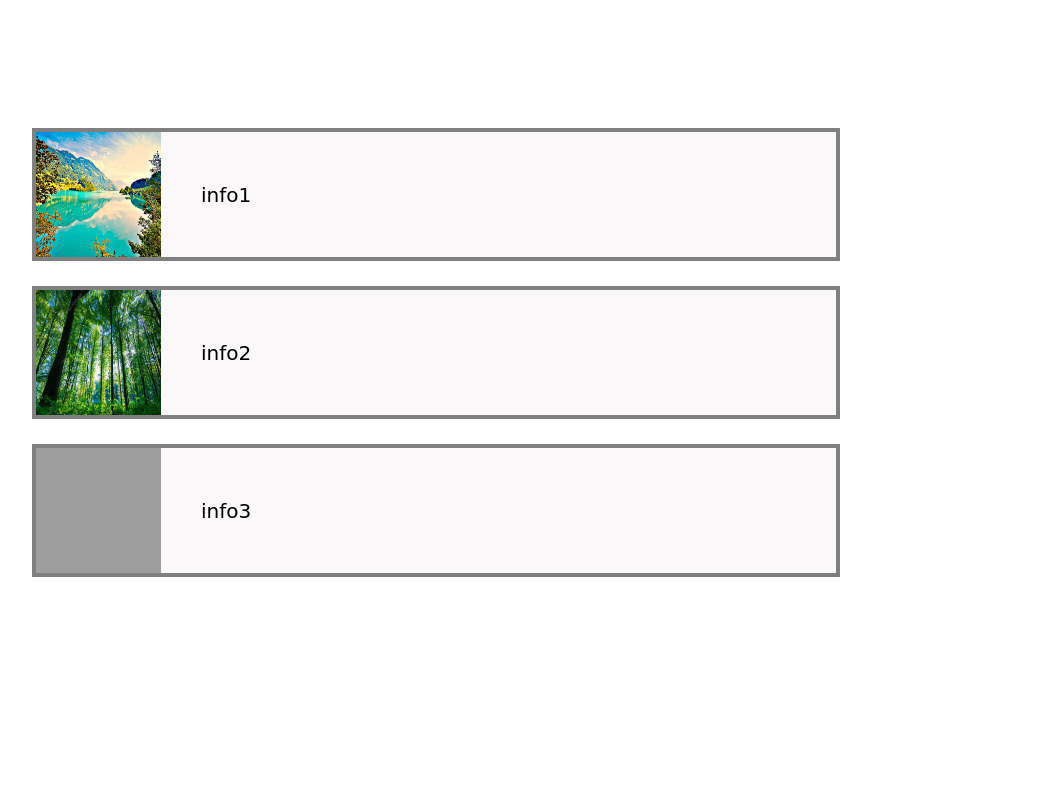
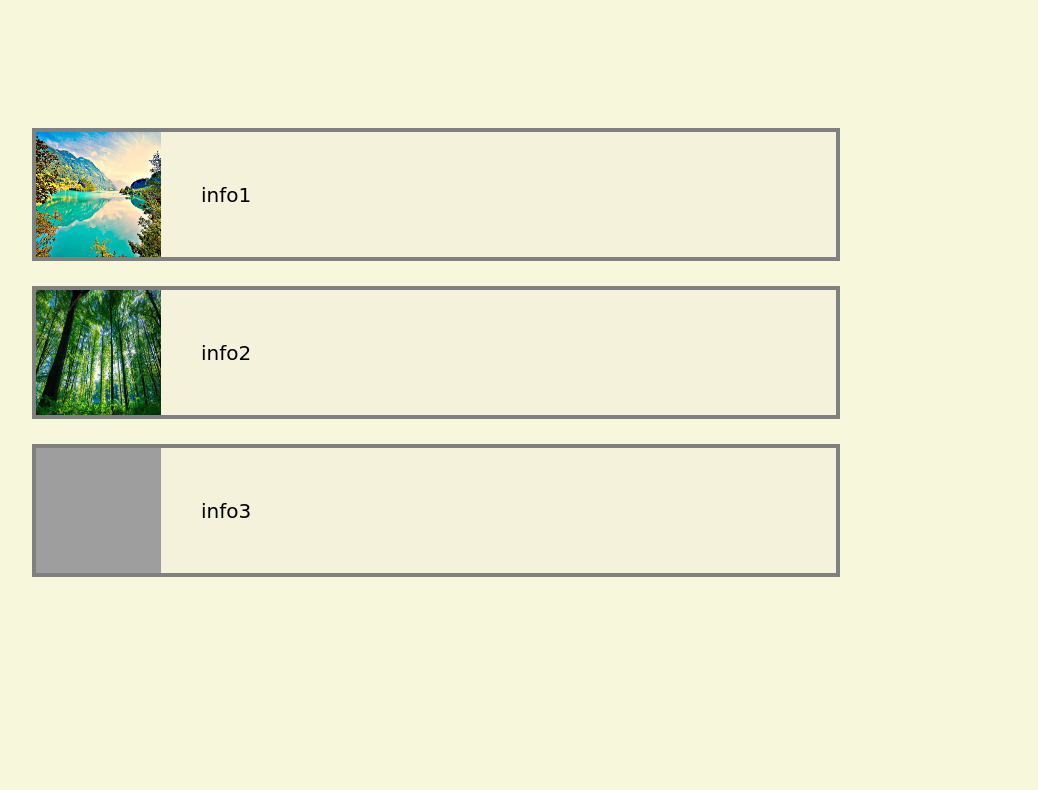
Before and after one commit to Leonid2004/OnlineForum, a plain HTML site: page files/pages/Tech.html in a window 1280 px wide. Shown: the part 85-875 px from the top of the page, without its empty margins (153-1191 px from the left). Drawn offline with Linux system fonts and the light colour scheme; grey boxes are pictures that could not be loaded; files whose address does not match are found by name.

Commit message:
got back to initial

```diff
--- a/files/pages/BlogsStyles.css
+++ b/files/pages/BlogsStyles.css
@@ -1,10 +1,7 @@
 body {
 	display: flex;
 	justify-content: center;
-		background-image: url(../../images/blogBackground.gif);
-	background-repeat: no-repeat;
-	background-size: cover;
-	background-attachment: fixed;
+background-color: rgba(229, 250, 25,0.15);
 }
 .page {
 	display: grid;
--- a/files/pages/Sport.css
+++ b/files/pages/Sport.css
@@ -1,16 +1,14 @@
 body {
 	display: flex;
 	justify-content: center;
-	background-image: url(../../images/sportBackground.gif);
-	background-repeat: no-repeat;
-	background-size: cover;
-	background-attachment: fixed;
+background-color: rgba(229, 250, 25,0.15);
 
 }
 .page {
 	display: grid;
 	width: 90%;
 	height: 2000px;
+	background-color: rgba(226, 217, 217, 0.18);;
 	grid-template-columns: 10% 80% 10%;
 	grid-template-rows: 4% 5% 10% 50% 30% 40%;
 
--- a/files/pages/Tech.css
+++ b/files/pages/Tech.css
@@ -1,24 +1,18 @@
 body {
 	display: flex;
 	justify-content: center;
-	background-image: url(../../images/techBackground.gif);
-	background-repeat: no-repeat;
-	background-size: cover;
-	background-attachment: fixed;
-
+background-color: rgba(229, 250, 25,0.15);
 }
 .page {
 	display: grid;
 	width: 90%;
 	height: 2000px;
+	background-color: rgba(226, 217, 217, 0.18);;
 	grid-template-columns: 10% 80% 10%;
 	grid-template-rows: 4% 5% 10% 50% 30% 40%;
 
 }
-.theLOGO {
-	max-width: 75px;
-	max-height: 50px;
-}
+
 .theHeader {
 	display: flex;
 	flex-direction: row;
@@ -30,7 +24,10 @@ body {
 	align-items: center;
 	justify-content: space-around;
 }
-
+.theLOGO {
+	max-width: 75px;
+	max-height: 50px;
+}
 #TechnologyButton {
 text-decoration: none;
 color: rgb(45, 71, 35);
--- a/files/pages/Wars.css
+++ b/files/pages/Wars.css
@@ -1,10 +1,7 @@
 body {
 	display: flex;
 	justify-content: center;
-	background-image: url(../../images/warBackground.gif);
-	background-repeat: no-repeat;
-	background-size: cover;
-	background-attachment: fixed;
+background-color: rgba(229, 250, 25,0.15);
 }
 .page {
 	display: grid;
```
